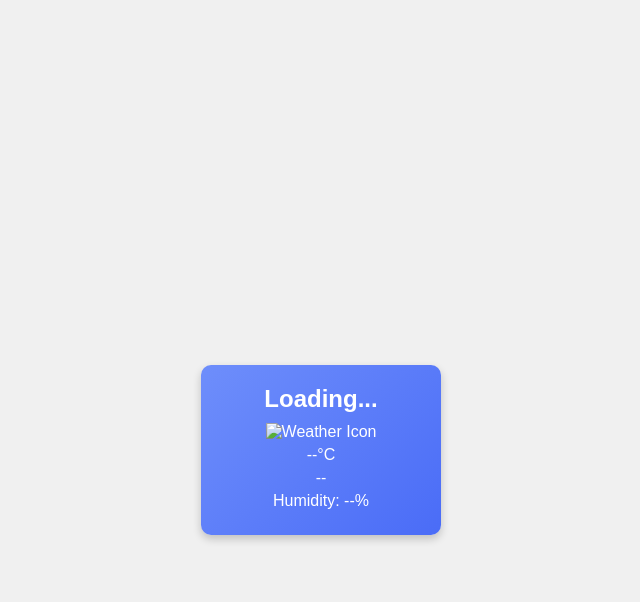
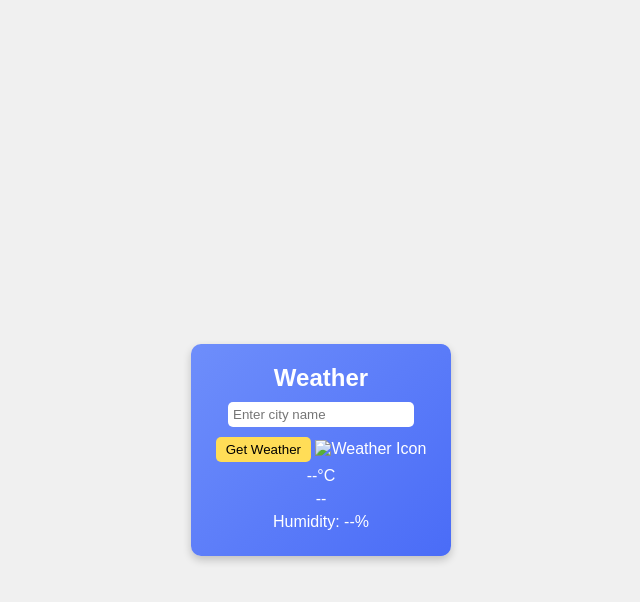
Before and after one commit to Soleeee6272/soleeee6272.github.io, a Jekyll site: the page tempo.html, which Jekyll copies as it is, in a window 1280 px wide. Shown: the top 602 px of the page, without its empty margins (319-959 px from the left). Built offline with Jekyll 4.4.1, drawn with Linux system fonts in a browser that asks for light colours.

Commit message:
Update tempo.html

```diff
--- a/tempo.html
+++ b/tempo.html
@@ -21,7 +21,7 @@
             border-radius: 10px;
             box-shadow: 0 4px 8px rgba(0, 0, 0, 0.2);
             text-align: center;
-            width: 200px;
+            width: 220px;
         }
         .weather-widget h2 {
             margin: 0 0 10px;
@@ -34,11 +34,30 @@
             width: 50px;
             height: 50px;
         }
+        .weather-widget input {
+            padding: 5px;
+            margin-bottom: 10px;
+            border: none;
+            border-radius: 5px;
+            width: 80%;
+        }
+        .weather-widget button {
+            padding: 5px 10px;
+            border: none;
+            border-radius: 5px;
+            background-color: #ffdd57;
+            cursor: pointer;
+        }
+        .weather-widget button:hover {
+            background-color: #ffcc00;
+        }
     </style>
 </head>
 <body>
     <div class="weather-widget">
-        <h2 id="city-name">Loading...</h2>
+        <h2 id="city-name">Weather</h2>
+        <input type="text" id="city-input" placeholder="Enter city name">
+        <button onclick="fetchWeather()">Get Weather</button>
         <img id="weather-icon" src="" alt="Weather Icon">
         <p id="temperature">--°C</p>
         <p id="weather-description">--</p>
```
Also changed, not shown: other parts of tempo.html (+14 -4 lines). Lines whose indentation alone changed are shown as unchanged.
